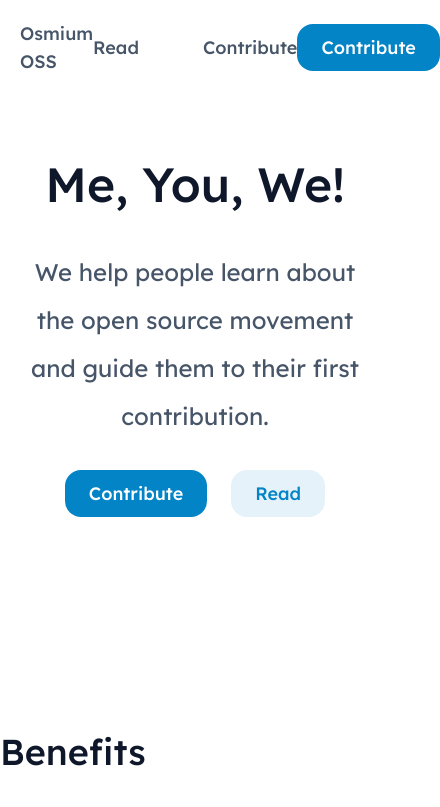
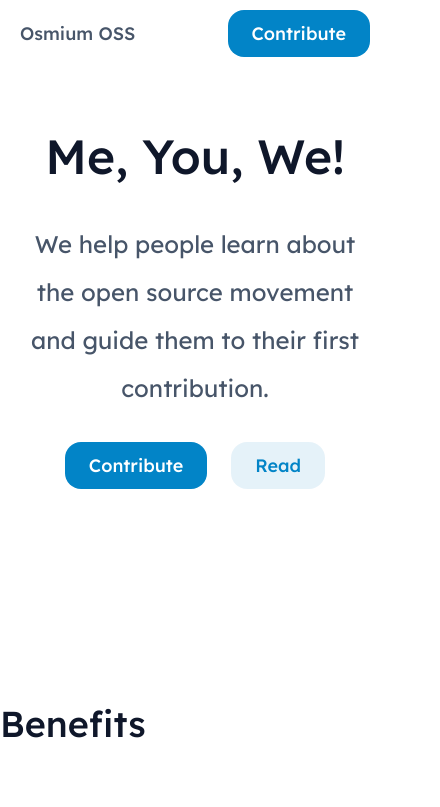
Before and after one commit to samyosm/samyos-oss, a Next.js app: page / in a window 390 px wide. Shown: the top 807 px of the page, 440 px wide, since content can reach past the window. Built offline with nearby package versions, Linux system fonts and the light colour scheme.

Commit message:
feat: responsive

```diff
--- a/app/contribute/[slug]/page.tsx
+++ b/app/contribute/[slug]/page.tsx
@@ -39,8 +39,8 @@ export default function Page({ params }: { params: { slug: string } }) {
 
   return (
     <div className="max-w-7xl mx-auto space-y-32">
-      <div className="flex gap-16">
-        <aside className="sticky top-32 w-full max-w-xs rounded-lg overflow-hidden shadow-md ring-1 ring-inset ring-neutral-300 h-min">
+      <div className="flex md:flex-row flex-col gap-16 mx-5">
+        <aside className="md:sticky md:top-32 w-full md:max-w-xs rounded-lg overflow-hidden shadow-md ring-1 ring-inset ring-neutral-300 h-min">
           <p className="text-lg text-white bg-neutral-900 p-5">Progress</p>
           <Stepper items={items} current={current} />
           <div className="flex p-5 gap-2 pt-0">
@@ -51,7 +51,7 @@ export default function Page({ params }: { params: { slug: string } }) {
 
         <div className="flex flex-col gap-16">
           <article
-            className="px-4 md:px-0 w-full prose prose-headings:font-medium prose-h1:border-b-2 prose-h1:pb-6 prose-slate text-xl leading-loose"
+            className="w-full prose prose-headings:font-medium prose-h1:border-b-2 prose-h1:pb-6 prose-slate text-xl leading-loose"
             dangerouslySetInnerHTML={{ __html: post.body.html }}
           />
           <div>
--- a/app/globals.css
+++ b/app/globals.css
@@ -8,7 +8,7 @@
 
 html, body {
     font-family: 'Lexend', sans-serif;
-    @apply text-neutral-600 min-h-screen scroll-pt-32 h-full;
+    @apply text-neutral-600 min-h-screen scroll-pt-32;
 }
 
 ::selection {
--- a/app/layout.tsx
+++ b/app/layout.tsx
@@ -1,14 +1,14 @@
 import "./globals.css";
-import type {Metadata} from "next";
-import {Lexend as Font} from "next/font/google";
-import {Analytics} from '@vercel/analytics/react';
+import type { Metadata } from "next";
+import { Lexend as Font } from "next/font/google";
+import { Analytics } from "@vercel/analytics/react";
 
-import {Footer} from "@/components/footer/Footer";
-import {Header} from "@/components/header/Header";
+import { Footer } from "@/components/footer/Footer";
+import { Header } from "@/components/header/Header";
 import Link from "next/link";
 import cn from "clsx";
 
-const font = Font({subsets: ["latin"]});
+const font = Font({ subsets: ["latin"] });
 
 export const metadata: Metadata = {
   title: "Osmium OSS",
@@ -33,15 +33,15 @@ export default function RootLayout({
 
   return (
     <html lang="en">
-    <body className={cn(font.className, 'flex flex-col')}>
-    <Analytics/>
+      <body className={cn(font.className, "flex flex-col overflow-auto h-max")}>
+        <Analytics />
         <Header items={items}>
           <Link href="/contribute" className="button">Contribute</Link>
         </Header>
         <main className="flex-1 mt-16">
           {children}
         </main>
-    <Footer/>
+        <Footer />
       </body>
     </html>
   );
--- a/app/read/[...slug]/page.tsx
+++ b/app/read/[...slug]/page.tsx
@@ -27,10 +27,10 @@ const PostLayout = ({ params }: { params: { slug: string[] } }) => {
   }
 
   return (
-    <div className="max-w-7xl mx-auto flex justify-between">
+    <div className="max-w-7xl mx-auto flex justify-between md:flex-row flex-col gap-16 md:gap-0 px-5">
       <TableOfContent headings={post.headings} />
       <article
-        className="px-4 md:px-0 w-full prose prose-headings:font-medium prose-h1:border-b-2 prose-h1:pb-6 prose-slate text-xl leading-loose"
+        className="w-full prose prose-headings:font-medium prose-h1:border-b-2 prose-h1:pb-6 prose-slate text-xl leading-loose"
         dangerouslySetInnerHTML={{ __html: post.body.html }}
       />
     </div>
--- a/components/header/Header.tsx
+++ b/components/header/Header.tsx
@@ -30,7 +30,7 @@ export const Header = ({ items, children }: HeaderProps) => {
       <div>
         <Link href="/" className="font-medium">Osmium OSS</Link>
       </div>
-      <nav>
+      <nav className="hidden md:block">
         <ul className="flex gap-16">
           {items.map((item) => (
             <li key={item.label}>
--- a/components/toc/TableOfContent.tsx
+++ b/components/toc/TableOfContent.tsx
@@ -34,7 +34,7 @@ export const TOCHeading = (props: TOCHeadingProps) => {
 export const TableOfContent = (props: TableOfContentProps) => {
   const headings = props.headings.filter((h) => h.level <= 3 && h.level != 1);
   return (
-    <aside className="sticky top-32 w-full max-w-sm h-fit max-h-[36rem] overflow-y-auto hidden md:block rounded-lg">
+    <aside className="md:sticky md:top-32 w-full md:max-w-sm h-fit max-h-[36rem] overflow-y-auto rounded-lg">
       <p className="bg-neutral-800 text-neutral-100 text-xl font-medium p-5 sticky top-0">
         Table Of Content
       </p>
```
Lines whose indentation alone changed are shown as unchanged.
